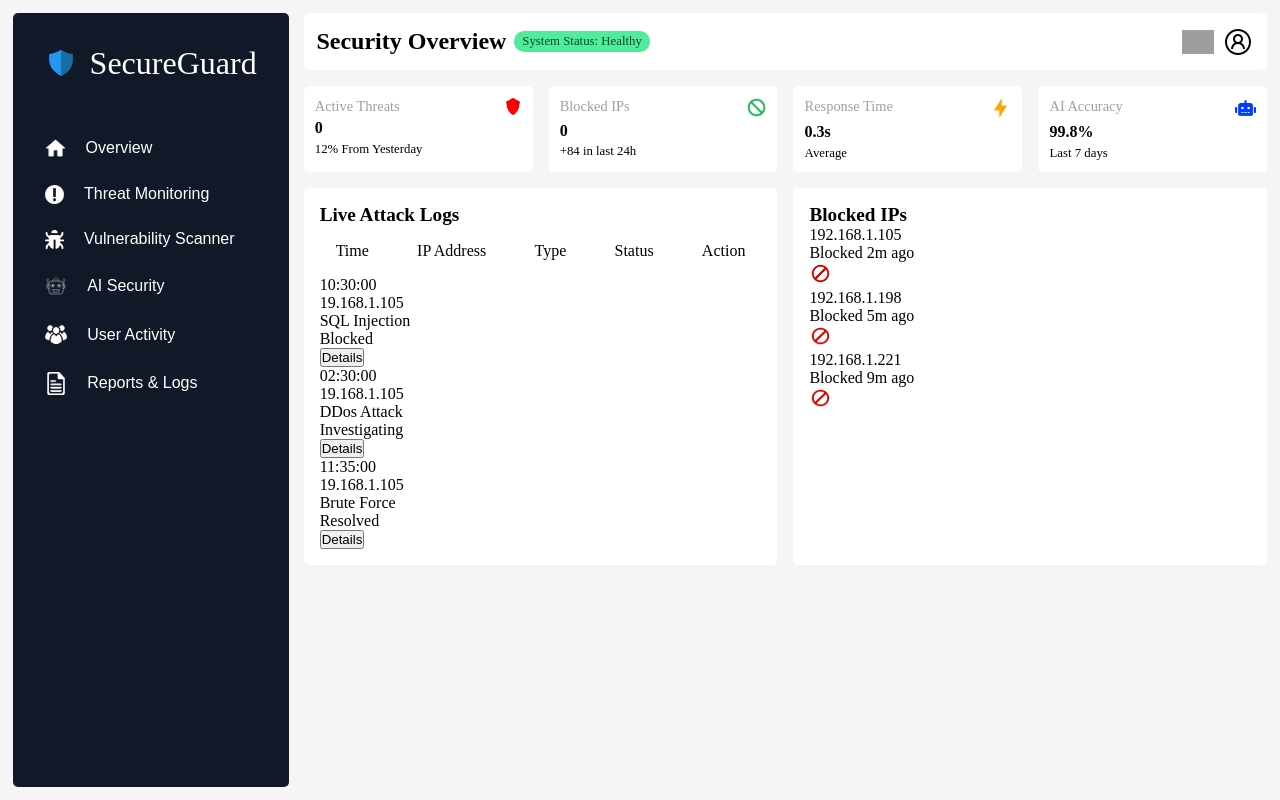
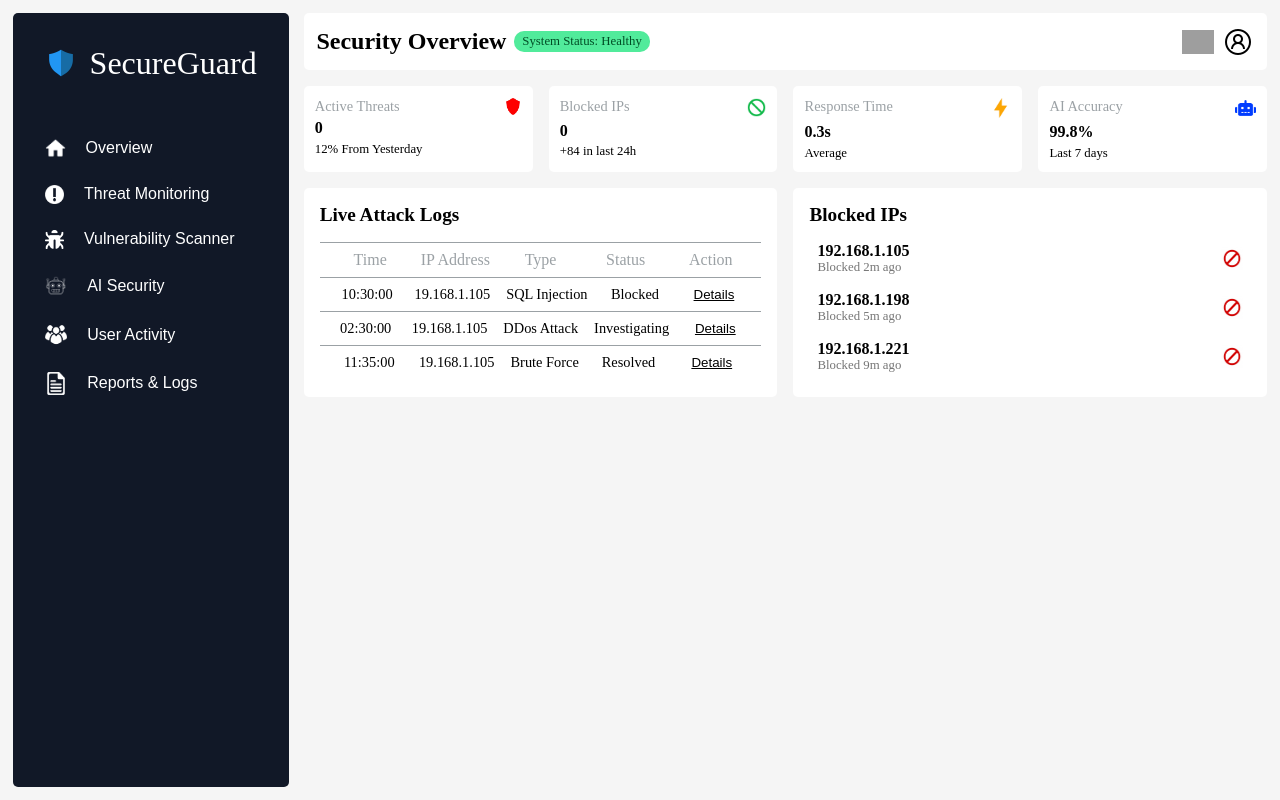
Before and after one commit to This-is-Baljot-Singh/cyberGuardians, a React (Vite) app: page / in a window 1280 px wide. Built offline with nearby package versions, Linux system fonts and the light colour scheme; grey boxes are pictures that could not be loaded.

Commit message:
Updating Codes

```diff
--- a/src/components/ai-security/AiSecurity.css
+++ b/src/components/ai-security/AiSecurity.css
@@ -75,6 +75,7 @@
 #attack-log-header, #blocked-ips-header {
     font-size: 1.2rem;
     font-weight: bold;
+    margin-bottom: 0.5rem;
 }
 
 #attack-log-items {
@@ -82,10 +83,52 @@
     flex-direction: column;
 }
 
-#attack-log-heads, #attack-log-item {
+#attack-log-heads, .attack-log-item {
     display: flex;
+    align-items: center;
     gap: 1rem;
+    padding: 0.5rem 1rem;
+    border-top: 1px solid #9BA1A5;
+    text-align: center;
+}
+
+.attack-log-item p, .attack-log-item button, #attack-log-heads p {
+    width: 100%;
+    text-wrap-mode: nowrap;
+}
+
+#attack-log-heads {
+    color: #9BA1A5;
+    margin-top: 0.5rem;
+}
+
+.attack-log-item {
+    font-size: 0.9rem;
+}
+
+.attack-log-item button {
+    background-color: transparent;
+    border: none;
+    text-decoration: underline;
+}
+
+.attack-log-item button:hover {
+    cursor: pointer;
+}
+
+.blocked-ip-item {
+    display: flex;
     justify-content: space-between;
-    margin-block: 0.5rem;
-    padding: 0.5rem 1rem;
+    align-items: center;
+    padding: 0.5rem;
 }
+
+.blocked-ip {
+    font-size: 1rem;
+    font-weight: bold;
+}
+
+.blocked-time {
+    font-size: 0.8rem;
+    color: #757575;
+}
```
